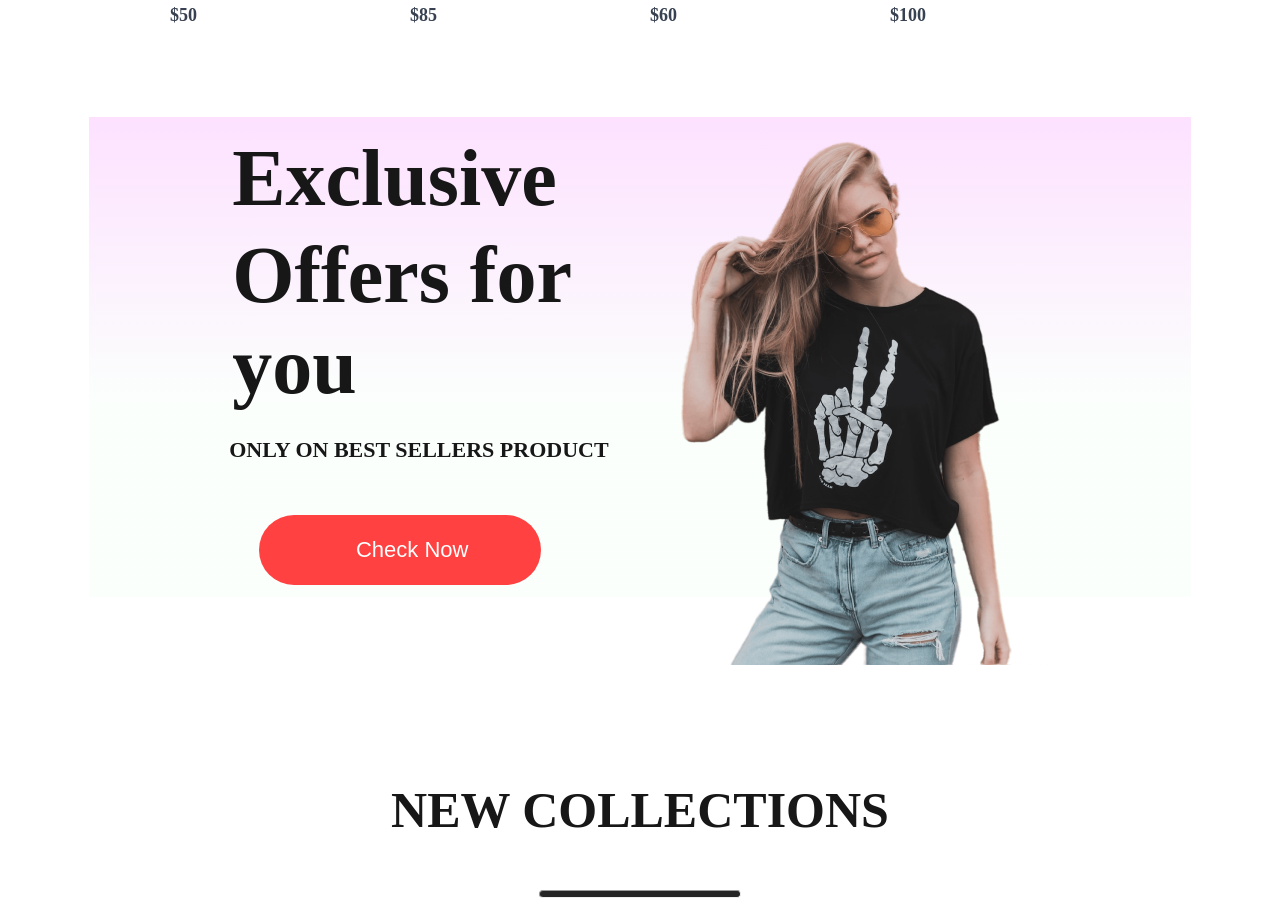
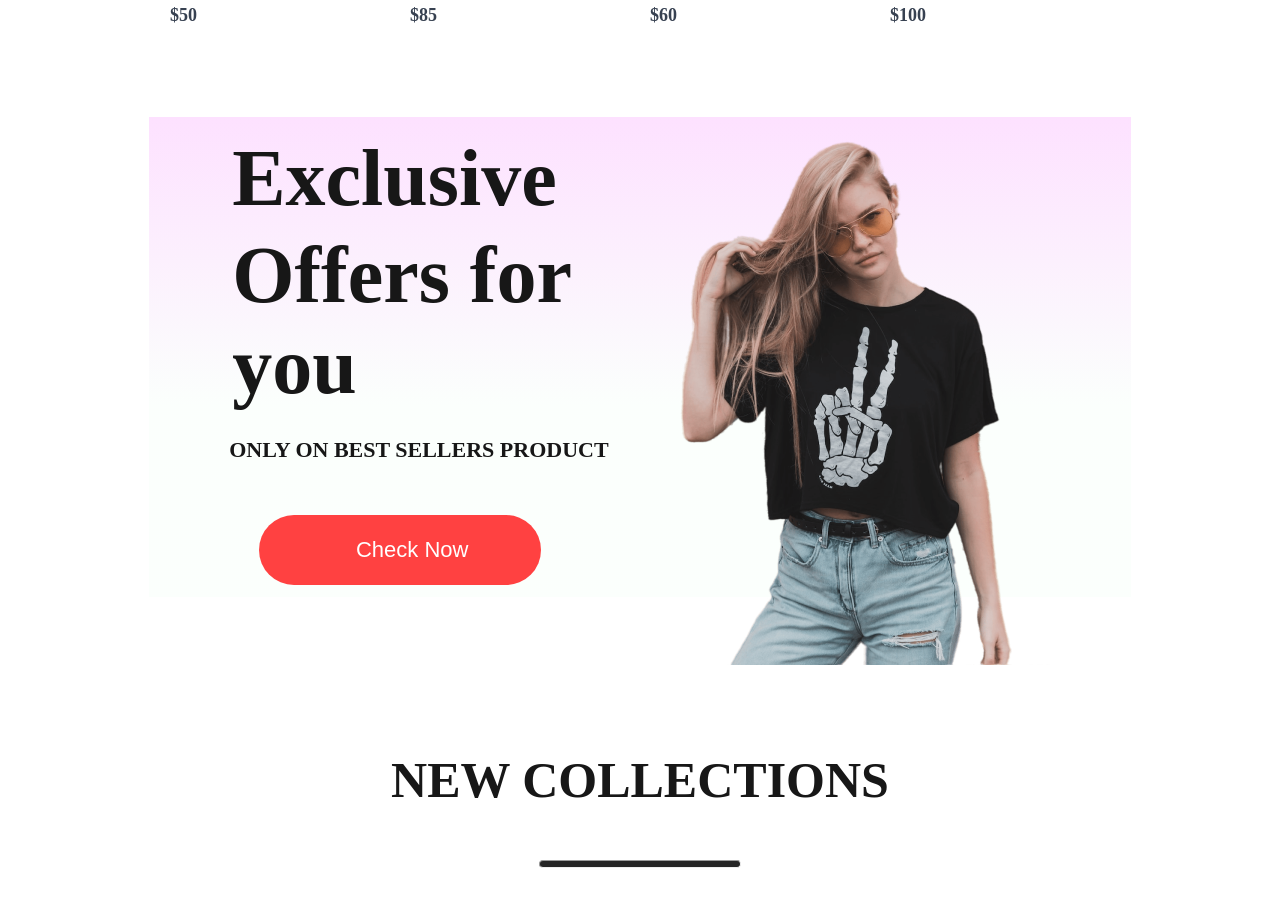
Before and after one commit to Mingtindu/ecom, a React (Vite) app in the folder frontend/: page / in a window 1280 px wide. Shown: the part 1413-2327 px from the top of the page. Built offline with nearby package versions, Linux system fonts and the light colour scheme.

Commit message:
bug:need to fix the css for offer page postpond

```diff
--- a/frontend/src/components/Offers/Offers.css
+++ b/frontend/src/components/Offers/Offers.css
@@ -74,3 +74,15 @@
     font-weight: 600;
 
 }
+}
+
+@media(max-width:1280px){
+    .offers{
+        padding: 0px 80px;
+        margin-bottom: 120px;
+    }
+    .offers-left {
+        font-size: 40px;
+
+    }
+}
```
